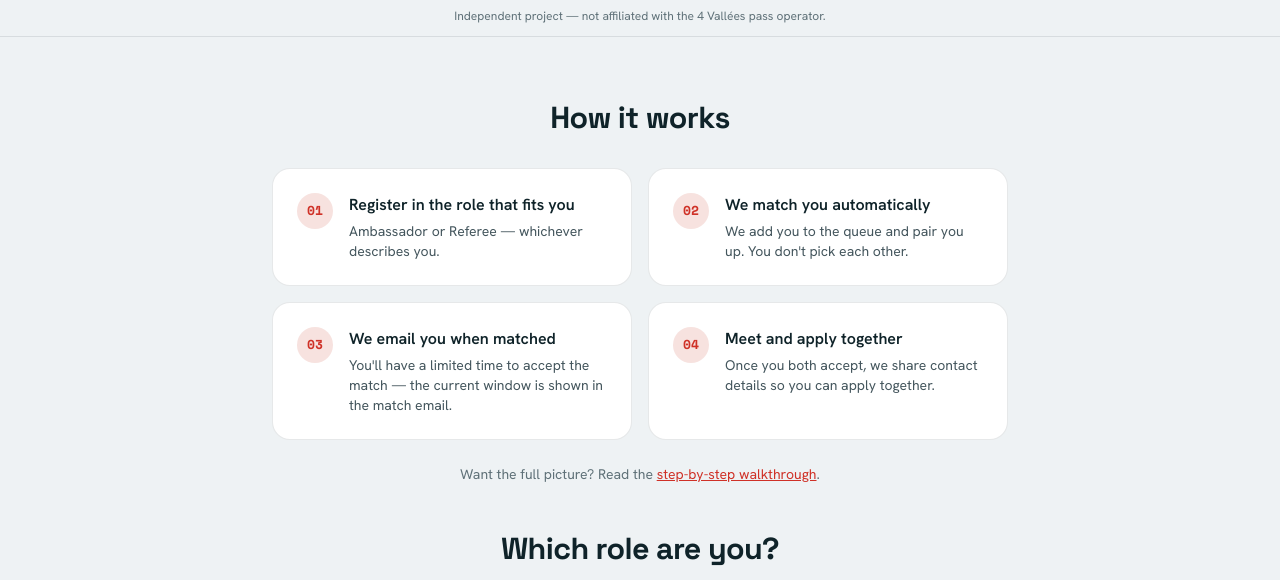
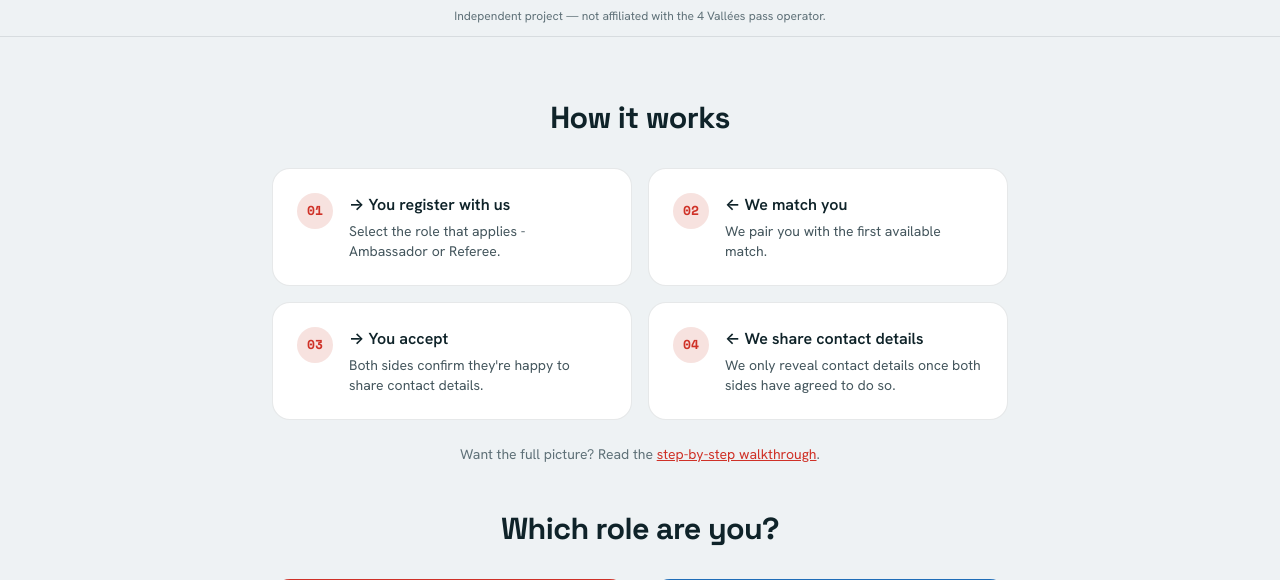
Before and after one commit to hugorodgerbrown/ambassadeurs, a Django app: page / in a window 1280 px wide. Shown: the part 724-1304 px from the top of the page. Run offline with Django 5.2, Linux system fonts and the light colour scheme; data that the repository does not hold is empty; style sheets or scripts are compiled from the project's sources; parts of the project's set-up code (start-up, migrations or seed data) failed here and were passed over.

Commit message:
VERB-120: revise How it works card copy with directional arrows
Reword the four How it works cards into a you/we back-and-forth with
inline directional arrows (→ You register with us / ← We match you /
→ You accept / ← We share contact details) and tighten the sub-copy.

Co-Authored-By: Claude Opus 4.8 <noreply@anthropic.com>

```diff
--- a/templates/public/home.html
+++ b/templates/public/home.html
@@ -164,9 +164,9 @@ Palette: accent = alpine red (#cf3127, Ambassador), secondary = brand blue
                     01
                 </div>
                 <div>
-                    <p class="mb-1 font-semibold text-ink">{% translate "Register in the role that fits you" %}</p>
+                    <p class="mb-1 font-semibold text-ink">&rarr; {% translate "You register with us" %}</p>
                     <p class="text-sm text-body">
-                        {% translate "Ambassador or Referee — whichever describes you." %}
+                        {% translate "Select the role that applies - Ambassador or Referee." %}
                     </p>
                 </div>
             </div>
@@ -175,9 +175,9 @@ Palette: accent = alpine red (#cf3127, Ambassador), secondary = brand blue
                     02
                 </div>
                 <div>
-                    <p class="mb-1 font-semibold text-ink">{% translate "We match you automatically" %}</p>
+                    <p class="mb-1 font-semibold text-ink">&larr; {% translate "We match you" %}</p>
                     <p class="text-sm text-body">
-                        {% translate "We add you to the queue and pair you up. You don't pick each other." %}
+                        {% translate "We pair you with the first available match." %}
                     </p>
                 </div>
             </div>
@@ -186,9 +186,9 @@ Palette: accent = alpine red (#cf3127, Ambassador), secondary = brand blue
                     03
                 </div>
                 <div>
-                    <p class="mb-1 font-semibold text-ink">{% translate "We email you when matched" %}</p>
+                    <p class="mb-1 font-semibold text-ink">&rarr; {% translate "You accept" %}</p>
                     <p class="text-sm text-body">
-                        {% translate "You'll have a limited time to accept the match — the current window is shown in the match email." %}
+                        {% translate "Both sides confirm they're happy to share contact details." %}
                     </p>
                 </div>
             </div>
@@ -197,9 +197,9 @@ Palette: accent = alpine red (#cf3127, Ambassador), secondary = brand blue
                     04
                 </div>
                 <div>
-                    <p class="mb-1 font-semibold text-ink">{% translate "Meet and apply together" %}</p>
+                    <p class="mb-1 font-semibold text-ink">&larr; {% translate "We share contact details" %}</p>
                     <p class="text-sm text-body">
-                        {% translate "Once you both accept, we share contact details so you can apply together." %}
+                        {% translate "We only reveal contact details once both sides have agreed to do so." %}
                     </p>
                 </div>
             </div>
```
